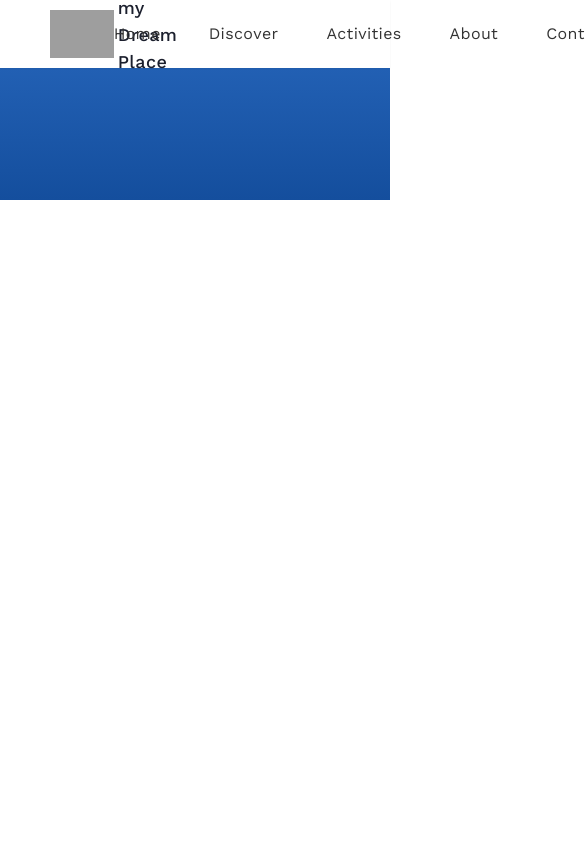
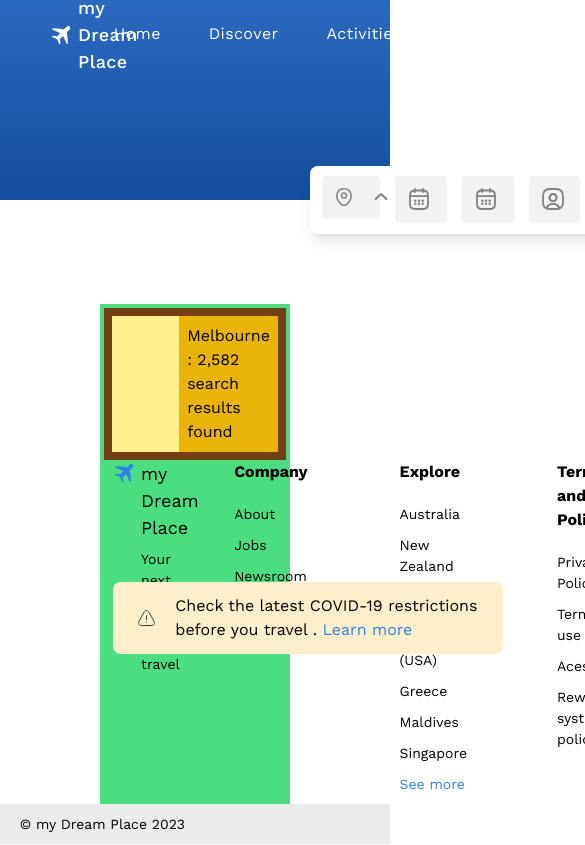
Before and after one commit to SaraDrwish/algoriza-internship-FE204, a Vue app: page /searchres in a window 390 px wide. Shown: the top 845 px of the page, 585 px wide, since content can reach past the window. Built offline with nearby package versions, Linux system fonts and the light colour scheme; grey boxes are pictures that could not be loaded; a web font is replaced by a local one.

Commit message:
47 search res and sign and reg 2

```diff
--- a/src/components/Navs/Nav.vue
+++ b/src/components/Navs/Nav.vue
@@ -33,8 +33,8 @@
 import { RouterLink } from 'vue-router';
 </script>
 
-<style  >
-
+<!-- <style  > -->
+ <style scoped >
   nav p{
     transition: all 0.3s ease-in;
   }
--- a/src/components/Navs/NavSigninedSecndry.vue
+++ b/src/components/Navs/NavSigninedSecndry.vue
@@ -16,7 +16,7 @@
         </div>
 
         <!--  start drop  -->
-          <div v-if="modalActive" class="absolute right-[0px] bottom-[-200px] w-[200px] flex text-[15px] bg-BGC rounded-[10px]  ">
+          <div v-if="modalActive" class="absolute z-10 right-[0px] bottom-[-200px] w-[200px] flex text-[15px] bg-BGC rounded-[10px]  ">
 
                   <ul class=" flex flex-col  items-center
                   capitalize transition ease-in duration-400
--- a/src/components/SearchResults/SearchResults.vue
+++ b/src/components/SearchResults/SearchResults.vue
@@ -1,25 +1,155 @@
 <template>
-  <div>
 
-    <div class="blueNavsign relative top-0
-           h-[200px] w-full bg-gradient-to-b from-laniergrad1 to-laniergrad2
-          ">
-      <!-- <div class="blueNavsign relative top-0 bg-blue-400 h-[200px] w-full "> -->
-      <div >
-        <NavSignined  class="bg-transparent shadow-none  " />
-      </div>
+  <header class="text-white mb-[104px] ">
+
+    <div class="blueNavsign relative top-0 text-white  h-[200px] w-full  bg-gradient-to-b from-laniergrad1 to-laniergrad2    ">
+
+<!-- //////// -->
+
+   <nav class=" mx-auto sm:flex-row flex shrink-0 items-center justify-between h-[68px] w-[calc(100%-100px)]  ">
+
+          <RouterLink :to="{ name: 'signedhome' }">
+            <div class="flex gap-[4px] items-center text-[16px] text-white  ">
+              <img src="../../assets/icons/wtiplan.svg" alt="planIconwit"  >
+              <p class=" tracking-[0.36px] font-[500] text-[18px]  ">my Dream Place </p>
+            </div>
+          </RouterLink>
+
+          <div class=" text-white ">
+            <ul class=" inline-flex tracking-[0.36px] text-[16px] items-start gap-[48px]  ">
+              <a href="/"><li>Home</li></a>
+              <a href="#"><li>Discover</li></a>
+              <a href="#"><li>Activities</li></a>
+              <a href="#"><li>About</li></a>
+              <a href="#"><li>Contact</li></a>
+            </ul>
+          </div>
+
+          <div class=" flex relative right-0">
+
+              <div class="flex gap-[22px] ">
+                <img class="py-[10px] px-[18px] cursor-pointer " src="../../assets/icons/notification 1.svg" alt="iconswt">
+                <img  @click="toggleModal" class="cursor-pointer " src="../../assets/icons/Ellipse 2.svg" alt="userimg">
+               </div>
+
+               <div v-if="modalActive" class="absolute z-10 right-[0px] bottom-[-200px] w-[200px] flex text-[15px] bg-BGC rounded-[10px]  ">
+                     <ul class=" flex flex-col  items-center
+                    capitalize transition ease-in duration-400
+                    text-light-black w-[100%] justify-center
+                     text-center  gap-[4px] mx-[12px] ">
+                      <a class="flex gap-[10px] hover:transition-all
+                      transition ease-in duration-400
+                      w-[100%] py-[10px] border-solid border-b-2
+                       border-bordrBtnGry cursor-pointer" href="#" >
+                       <img class="flex  w-[20px] h-[20px]" src="../../assets/icons/user-square 1.svg" alt="">
+                       <li class=" ">Manage account</li>
+                      </a>
+                      <a class="flex gap-[10px] hover:transition-all
+                      transition ease-in duration-400
+                      w-[100%] py-[10px] border-solid border-b-2
+                       border-bordrBtnGry cursor-pointer" href="#" >
+                         <img class="flex  w-[20px] h-[20px]" src="../../assets/icons/bxs-plane-take-off 1.svg" alt="">
+                         <li class=" ">My Trips</li>
+                      </a>
+                      <a class="flex gap-[10px]    w-[100%] py-[10px] border-solid border-b-2 border-bordrBtnGry cursor-pointer" href="#" >
+                       <img class="w-[20px] h-[20px]" src="../../assets/icons/wallet-3 1.svg" alt="">
+                       <li class=" ">Reward and wallet</li>
+                      </a>
+                       <RouterLink :to="{ name: 'home' }" class="flex gap-[10px]  w-[100%] py-[10px] border-solid border-b-2 border-bordrBtnGry cursor-pointer" href="#" >
+                        <img class="w-[20px] h-[20px]" src="../../assets/icons/logout 1.svg" alt="">
+                        <li class="">Sign out</li>
+                       </RouterLink>
+                     </ul>
+                </div>
+
+            </div>
+
+        </nav>
+
+<!-- //////// -->
+
+    <!-- //////////start search////////// -->
+              <div class=" absolute mx-auto left-[205px]  bottom-[-15%]">
+                  <HomeSearch/>
+              </div>
+      <!-- //////////end search///////// -->
+
     </div>
 
+  </header>
+
+
+  <!-- ////////////////////start body//////////////////////// -->
+<div class="p-1 bg-green-400 m-auto w-[calc(100vw-200px)] ">
+
+  <div class="flex bg-yellow-900 p-2">
+
+  <div class="flex-2 w-[295px]  bg-yellow-200 p-2">
+
+
   </div>
+
+    <!-- end flex 2-->
+
+  <div class="flex-1 bg-yellow-500 p-2 ">
+
+  <div class="">
+
+    <h2>Melbourne : 2,582 search results found</h2>
+  </div>
+
+</div>
+
+<!-- end flex 1 -->
+
+</div>
+
+<!-- /////////////////////end body/////////////////////// -->
+
+<div class="   m-auto w-[90%]">
+
+   <div class=" " >
+      <HomeAlert  class=" bottom-[40%]" />
+    </div>
+
+    <div class="  ">
+      <HomeListFooter />
+    </div>
+
+</div>
+
+
+
+  </div>
+
+  <div class="absolute bottom-0 w-full ">
+    <footerlastbtm />
+  </div>
+
 </template>
 
 <script setup>
-import NavSignined from '../Navs/NavSignined.vue'
-</script>
+// import NavSignined from '../Navs/NavSignined.vue';
+import HomeSearch from '../HomePageCompos/HomeSearch.vue';
+import HomeAlert from '../HomePageCompos/HomeAlert.vue';
+import HomeListFooter from '../HomePageCompos/HomeListFooter.vue';
+import footerlastbtm from '../footerlastbtm.vue';
 
 
-<style scoped>
-.blueNavsign{
-background: linear-gradient(180deg, #2969BF 0%, #144E9D 100%);
+import { ref } from 'vue';
+
+const modalActive = ref(null);
+const toggleModal = () => {
+  modalActive.value = !modalActive.value
 }
-</style>
+defineProps({
+  modalActive: {
+    type: Boolean,
+    default: false,
+  },
+
+})
+
+
+
+</script>
--- a/src/components/register.vue
+++ b/src/components/register.vue
@@ -68,19 +68,15 @@ import { ref } from 'vue';
    const repassword = ref('')
 
   const handleSubmit = async () => {
-
     if( password.value !==  repassword.value ) {
       alert("the password is not matching ");
       return;
     }
     try {
-
       window.localStorage.setItem('emailRegstord' , email.value)
       window.localStorage.setItem('passRegstored', password.value)
-      // console.log( passRegstored , emailRegstord  );
       console.log("you did registered successfuly ");
       alert("you did registered successfuly ");
-
       // to clear the form :
       email.value = ""
       password.value = ""
--- a/src/components/signIn.vue
+++ b/src/components/signIn.vue
@@ -58,12 +58,9 @@ const handleSubmit = async () => {
   const emailRegstord = window.localStorage.getItem('emailRegstord')
   const passRegstored = window.localStorage.getItem('passRegstored')
 
-
-    if (emailIn.value.trim() === String(emailRegstord).trim()  && passwordIn.value.trim() === String(passRegstored).trim()) {
+  if (emailIn.value === emailRegstord   && passwordIn.value ===  passRegstored ) {
     console.log("logged successfuly ")
-
     router.push('/signedhome');
-
   } else {
     console.error("faild login")
     alert("faild login")
```
Also changed, not shown: src/components/Navs/NavSignined.vue (+9 -1 lines), src/assets/icons/bxs-plane-alt 1.svg, src/assets/icons/wtiplan.svg (added). Lines whose indentation alone changed are shown as unchanged.
